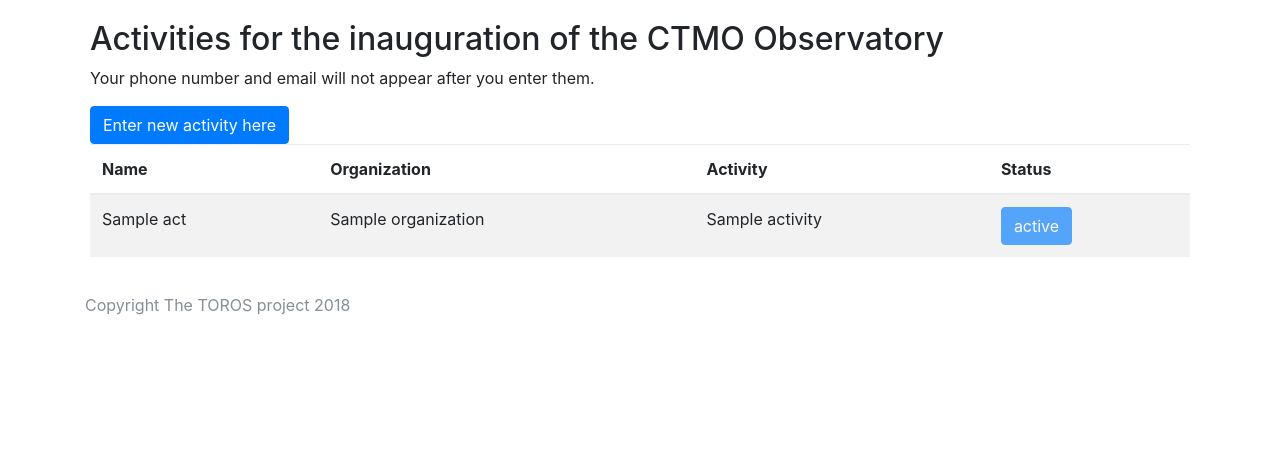
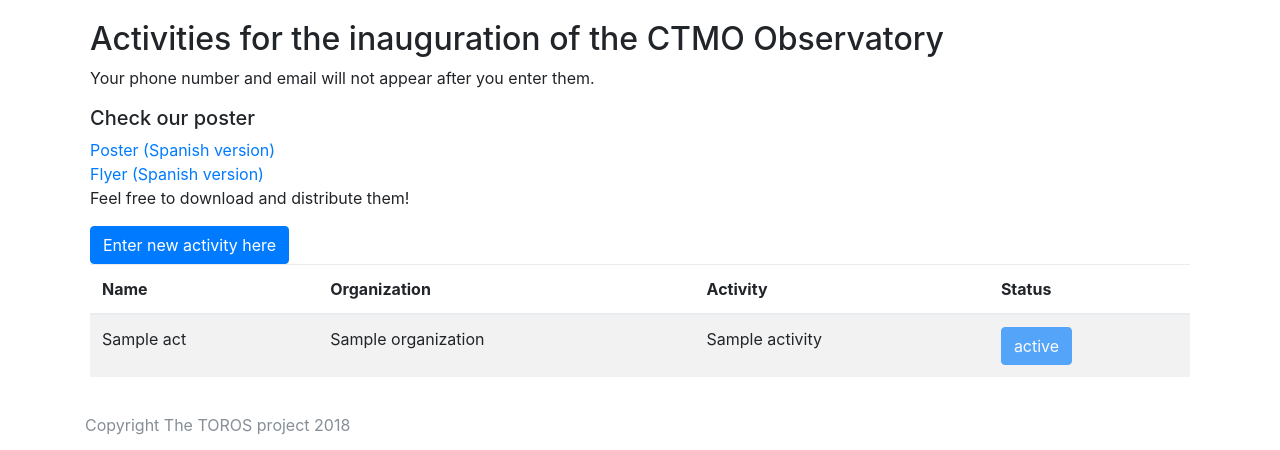
Before and after one commit to toros-astro/torosweb, a Django app: template torosweb/ctmoinaug/templates/ctmoinaug/activities.html in a window 1280 px wide. Shown: the part 56-506 px from the top of the page. Run offline with Django 3.2, Linux system fonts and the light colour scheme; the template is opened without the code that fills it: most values are stand-ins (such as "Sample title", 1, 10 or a date in 2020); parts of the project's set-up code (start-up, migrations or seed data) failed here and were passed over; some libraries are stand-ins or nearby versions.

Commit message:
Added link to poster and flyers

```diff
--- a/torosweb/ctmoinaug/templates/ctmoinaug/activities.html
+++ b/torosweb/ctmoinaug/templates/ctmoinaug/activities.html
@@ -1,8 +1,14 @@
 {% extends 'site_base.html' %}
+{% load static %}
 {% block title %}CTMO Inauguration{% endblock %}
 {% block content %}
   <h2>Activities for the inauguration of the CTMO Observatory</h2>
   <p>Your phone number and email will not appear after you enter them.</p>
+
+  <h5>Check our poster</h5>
+  <a href="{% static 'poster_ctmo_inaug.pdf' %}" target="_blank">Poster</a> <a href="{% static 'poster_ctmo_inaug_ES.pdf' %}" target="_blank">(Spanish version)</a><br>
+  <a href="{% static 'flyer_ctmo_inaug.pdf' %}" target="_blank">Flyer</a> <a href="{% static 'flyer_ctmo_inaug_ES.pdf' %}" target="_blank">(Spanish version)</a><br>
+  <p>Feel free to download and distribute them!</p>
   <!-- Button to Open the Modal -->
   <button type="button" class="btn btn-primary" data-toggle="modal" data-target="#newactform">Enter new activity here</button>
 
--- a/torosweb/torosweb/urls.py
+++ b/torosweb/torosweb/urls.py
@@ -38,3 +38,4 @@ from django.conf import settings
 if settings.DEBUG:
     from django.conf.urls.static import static
     urlpatterns += static(settings.MEDIA_URL, document_root=settings.MEDIA_ROOT)
+    urlpatterns += static(settings.STATIC_URL, document_root=settings.STATIC_ROOT)
```
